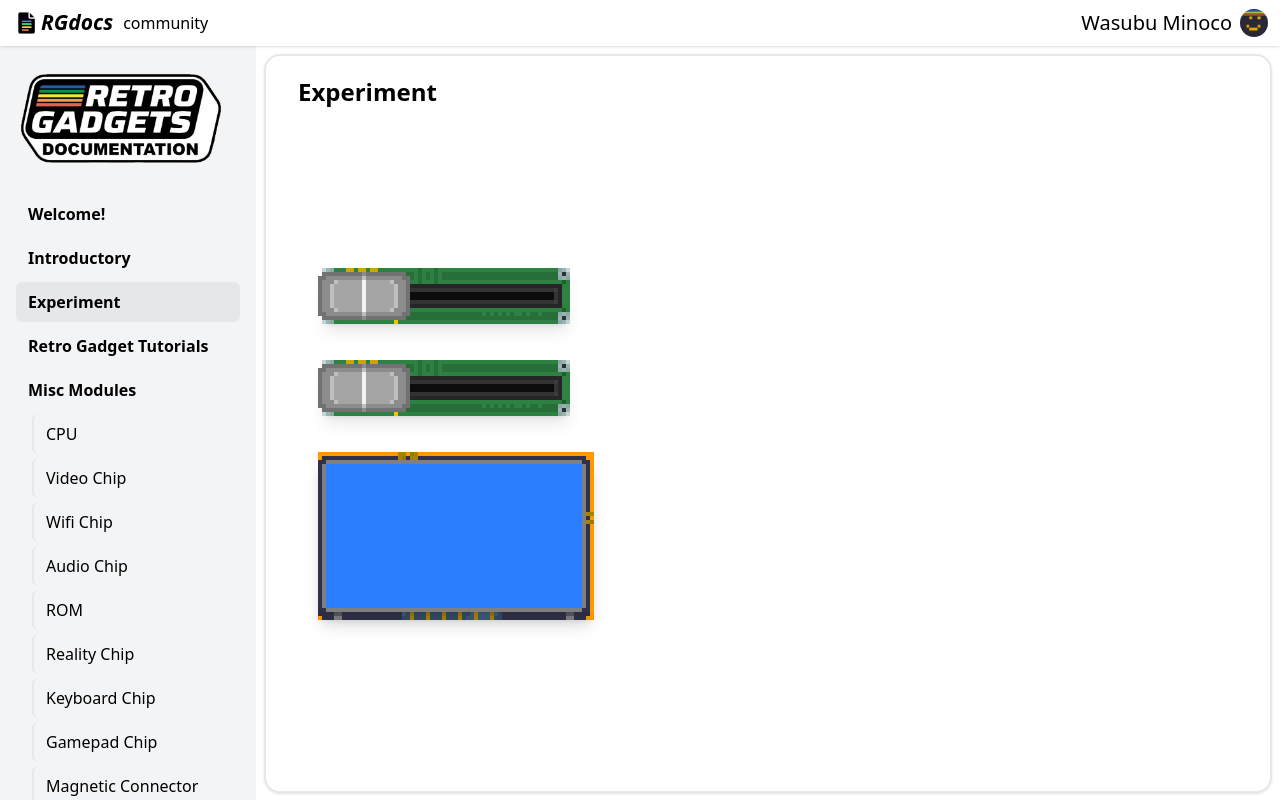
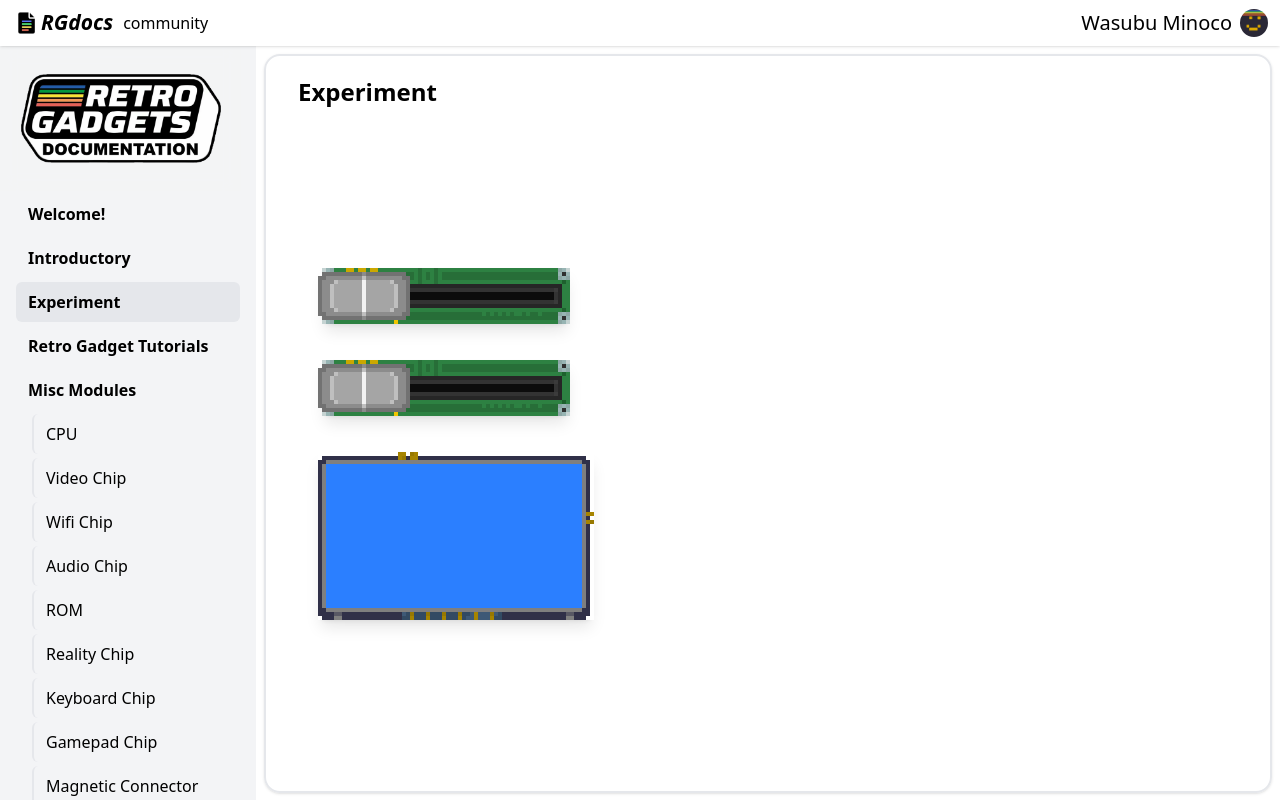
Before and after one commit to wasubu/mino-website, a React (Vite) app in the folder rgdocsBuilder/: page /rgdocs/experiment in a window 1280 px wide. Built offline with nearby package versions, Linux system fonts and the light colour scheme.

Commit message:
small changes - removed the background from RGscreen, removed shadow on RGscreen's frame, React.ReactNode to JSX.Element, apparently if you have only one child to push you don't need fragment.

```diff
--- a/rgdocsBuilder/src/components/RGmodules/RGScreen.tsx
+++ b/rgdocsBuilder/src/components/RGmodules/RGScreen.tsx
@@ -1,11 +1,11 @@
-import { Fragment } from "react"
+import { type JSX } from "react"
 import ScreenMain64by36 from "../../assets/screenMain64by32.png"
 import ScreenFrame64by36 from "../../assets/screenFrame64by32.png"
 
 const RGScreen: React.FC<{ className?: string }> = ({ className }) => {
     const moduleScale = 4
     const mainStyle = (`${className}
-        bg-amber-500 relative`
+        relative`
     )
     return (
         <div className={mainStyle} style={{ width: 69 * moduleScale }}>
@@ -22,7 +22,7 @@ const RGScreen: React.FC<{ className?: string }> = ({ className }) => {
                     imageRendering: "pixelated", height: 38 * moduleScale,
                     top: 2 * moduleScale
                 }}
-                className="shadow-lg absolute"
+                className="absolute"
             />
             <FillScreen color="bg-blue-500" scale={moduleScale}></FillScreen>
             <SetPixel x={64} y={0} color="bg-red-500" scale={moduleScale}></SetPixel>
@@ -33,14 +33,12 @@ const RGScreen: React.FC<{ className?: string }> = ({ className }) => {
 function FillScreen({ scale, color }: { scale: number; color: string }) {
     const screenXsize = 64
     const screenYsize = 36
-    const result: React.ReactNode[] = []
+    const result: JSX.Element[] = []
     for (let row = 0; row < screenYsize; row++) {
         for (let col = 0; col < screenXsize; col++) {
             const index = row * screenXsize + col
             result.push(
-                <Fragment key={index}>
-                    <SetPixel x={col} y={row} color={color} scale={scale} ></SetPixel>
-                </Fragment>
+                <SetPixel key={index} x={col} y={row} color={color} scale={scale} ></SetPixel>
             )
         }
     }
```
